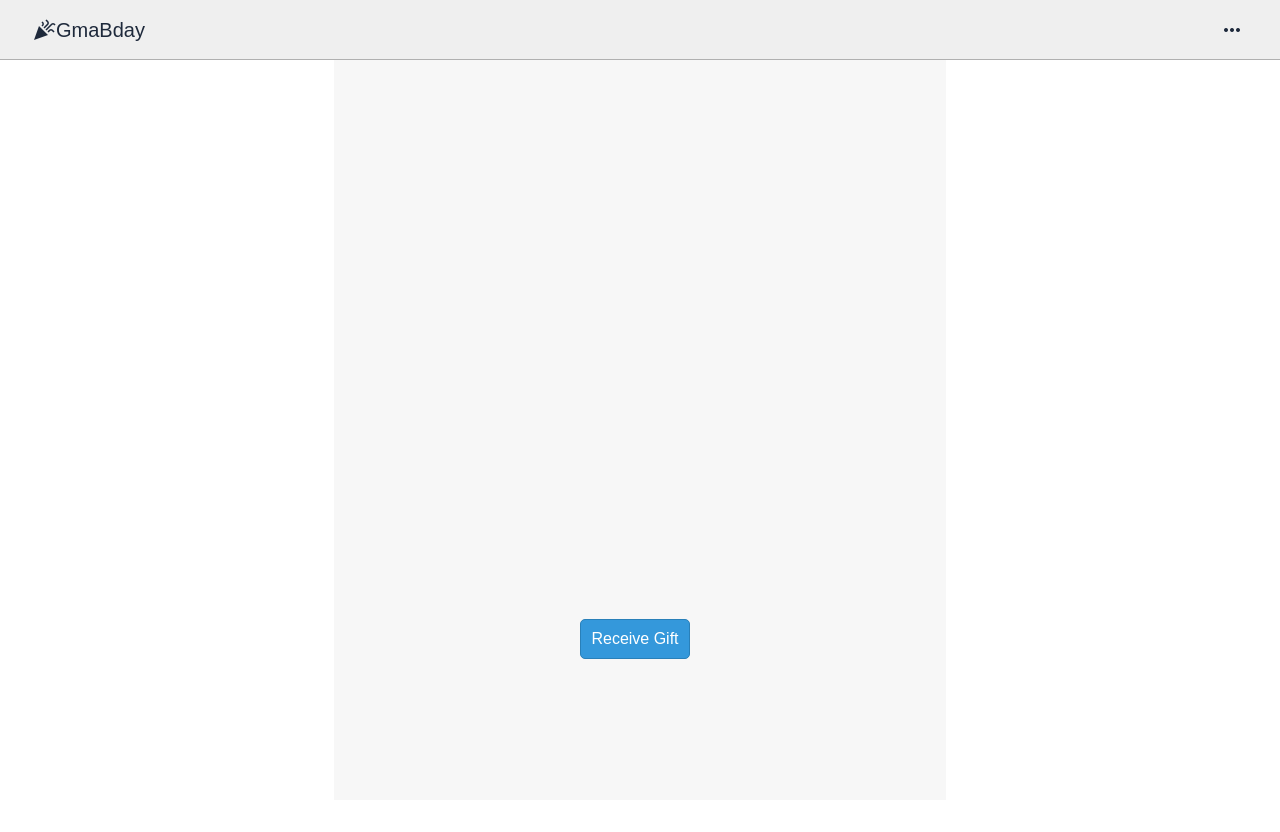
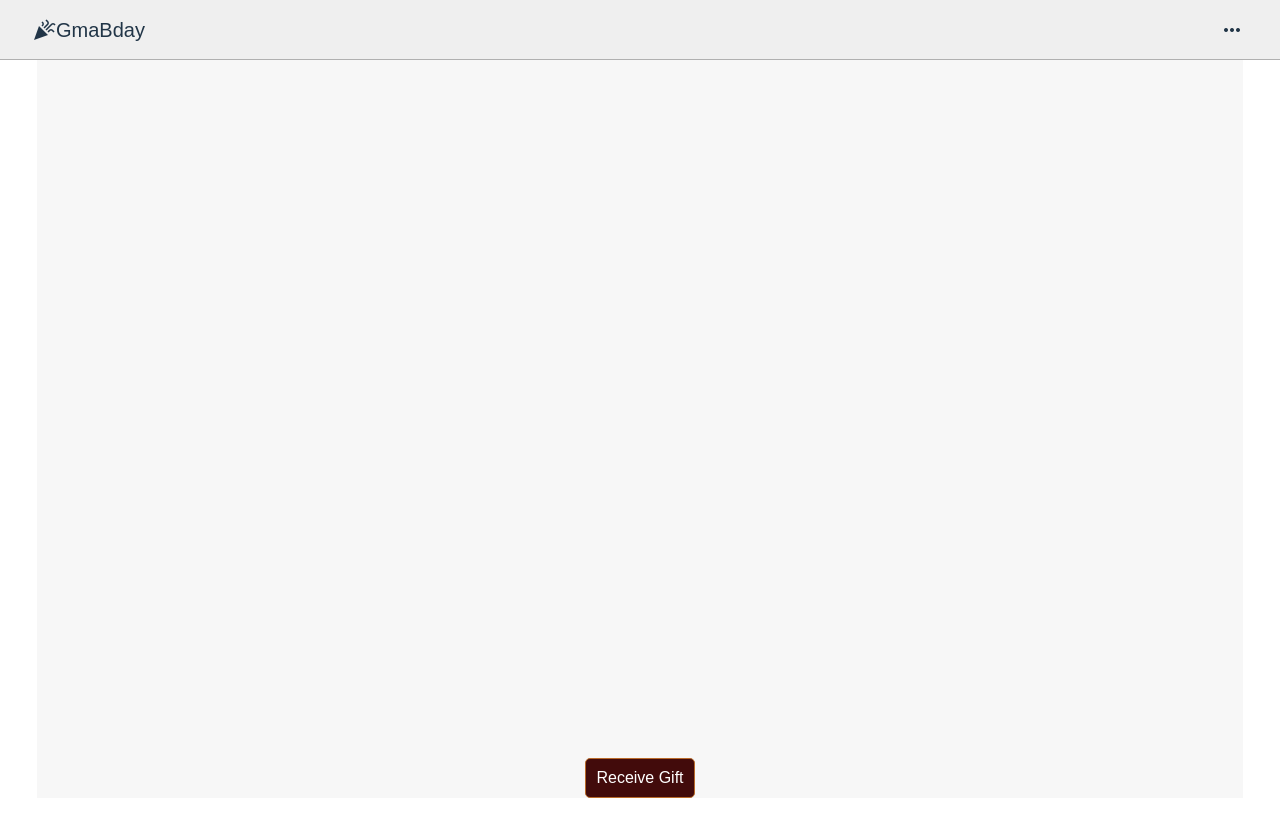
Before and after one commit to JoeWilder/BirthdayWebsite, a Vue app: page /choice1 in a window 1280 px wide. Built offline with nearby package versions, Linux system fonts and the light colour scheme.

Commit message:
Update UI for mobile

```diff
--- a/src/App.vue
+++ b/src/App.vue
@@ -1,44 +1,23 @@
 <template>
-  <div :class="{ darkMode: isDarkMode }" class="app">
+  <div class="app">
     <TitleBar/>
-    <router-view @toggle-changed="handleToggleChange" class="main-feed"/>
+    <router-view class="main-feed"/>
   </div>
 </template>
 
 
 <script setup lang="ts">
-import { ref } from 'vue';
 import TitleBar from './components/TitleBar.vue'
-
-const isDarkMode = ref(false);
-const handleToggleChange = () => {
-  isDarkMode.value = !isDarkMode.value;
-};
 
 </script>
 
 
 <style lang="scss">
 :root {
-  //--primary: #5aeac4;
-  //--primary-alt: #229fc5;
-  --post-icons: #000000;
-  --sidebar-accent: #6dafad;
-  --sidebar-icons: #1e293b;
-  --sidebar-hover: #e8e8e8;
-  --sidebar-highlight: #87dad8;
-  //--dark-alt: #334155;
   --titlebar-background: #efefef;
   --titlebar-divider: #b0b0b0;
   --background: #f7f7f7;
-  --title-text: #1e293b;
   --text: #5683c9;
-  --sidebar-width: 200px;
-  --text-bubble: #e9e9e9;
-  --text-bubble-hover: #e0e0e0;
-  --app-side-divider: #d7d7d7;
-  --searchbar-background: #fff;
-  --searchbar-border: #fff
 }
 
 * {
@@ -46,11 +25,7 @@ const handleToggleChange = () => {
   padding: 0;
   box-sizing: border-box;
   font-family: 'Fira sans', sans-serif;
-
-
 }
-
-
 
 button {
   cursor: pointer;
@@ -62,53 +37,44 @@ button {
 
 html, body {
   height: 100%;
+  margin: 0;
 }
-
 
 .app {
   display: flex;
-
-  background-color: var(--background); // Move this line here
-
-
+  background-color: var(--background);
 
   main {
-    flex: 1 1 0;
+    flex: 1;
     padding: 2rem;
 
     @media (max-width: 896px) {
-      padding-left: 6rem;
+      padding: 1rem;
     }
   }
-
-
 }
 
-
 .title-bar {
-  position: absolute;
+  position: fixed;
   top: 0;
   left: 0;
   width: 100%;
   z-index: 2;
 }
 
-
-
 .main-feed {
-
-  margin-top: 100px;
-  z-index: 1;
-  margin-left: 300px; /* Same as sidebar width */
-  margin-right: 300px; /* Add buffer margin to the right */
+  margin-top: 80px; /* Adjust the margin-top value */
   position: relative;
   transition: margin-left 0.3s ease, padding 0.3s ease, font-size 0.3s ease;
 
   @media (max-width: 896px) {
-    margin-left: 0; /* Remove margin on the left when the screen is narrow */
-    margin-right: 0; /* Remove buffer margin on the right when the screen is narrow */
+    margin-top:300px;
   }
 
+  @media (min-width: 897px) {
+    margin-left: 300px;
+    margin-right: 300px;
+  }
 }
 
 </style>
--- a/src/views/choice1.vue
+++ b/src/views/choice1.vue
@@ -1,63 +1,81 @@
 <template>
-  <div :class="{ buttonClicked: buttonClicked }" class="full-page-container">
+  <div class="scroll-lock">
+    <div :class="{ 'buttonClicked': giftButtonClicked }" class="christmas-dove-trip">
 
       <h1 class="overlay-text">Oh No you chose the wrong button!!!</h1>
-    <p class="overlay-text">&nbsp;</p>
-    <p class="aligncenter">
-      <img src="../assets/scary_face.jpg" alt="Scary Face" class="full-page-image" />
-    </p>
+      <img src="../assets/scary_face.jpg" alt="Scary Face" class="christmas-dove-img" />
+
+    </div>
     <button @click="playScaryMusic">Receive Gift</button>
-    <p class="overlay-text">&nbsp;</p>
   </div>
-
 </template>
 
 <script setup>
 import sound from "../assets/scary_sound.mp3";
-  import {ref} from "vue";
-
+import { ref, onBeforeUnmount, onMounted } from "vue";
+const audio = new Audio(sound);
 
 const playScaryMusic = () => {
-    const audio = new Audio(sound);
   audio.play();
-    handleButtonClicked()
+  handleButtonClicked();
 };
 
-  const buttonClicked = ref(false);
+const giftButtonClicked = ref(false);
 const handleButtonClicked = () => {
-    buttonClicked.value = true;
+  giftButtonClicked.value = true;
 };
 
+onMounted(() => {
+  document.body.classList.add('no-scroll');
+});
 
+onBeforeUnmount(() => {
+  document.body.classList.remove('no-scroll');
+});
 </script>
 
 <style scoped>
-
-
-
-/* Apply these styles to make the image take up the whole page */
-.full-page-container {
-  position: relative;
-  height: 100vh; /* Full height of the viewport */
-  margin: 0;
+.no-scroll {
+  overflow: hidden;
 }
 
-.full-page-image {
+.christmas-dove-trip {
   opacity: 0;
-  width: 100%;
-  height: 100%;
-  object-fit: cover; /* This ensures the image covers the entire container */
+  text-align: center;
+  color: #fff;
+  background-color: #87CEEB; /* Light Blue background */
+  padding: 20px;
+  border-radius: 10px;
+  transition: opacity 1s; /* Add a transition for a smoother opacity change */
+  display: flex;
+  flex-direction: column;
+  justify-content: center;
+  align-items: center;
+  position: relative;
+  z-index: 1; /* Ensure the text is below the title bar */
 }
 
 .overlay-text {
   opacity: 0;
-  position: absolute;
-  top: 50%;
-  left: 50%;
-  transform: translate(-50%, -50%);
   color: #c90101;
   text-align: center;
-  z-index: 1;
+  font-size: 2em; /* Increase font size for a larger text */
+  margin-top: 20px; /* Add margin to separate text from image */
+}
+
+.christmas-dove-img {
+  width: 100%; /* Make the image take up the full width of the container */
+  max-height: 70vh; /* Set maximum height to 70% of viewport height */
+  object-fit: cover;
+  border-radius: 50%;
+}
+
+.christmas-dove-trip.buttonClicked {
+  opacity: 1;
+}
+
+.christmas-dove-trip.buttonClicked .overlay-text {
+  opacity: 1;
 }
 
 button {
@@ -65,17 +83,17 @@ button {
   font-size: 16px;
   cursor: pointer;
   text-decoration: none;
-  background-color: #3498db;
+  background-color: #420b0b;
   color: #ffffff;
-  border: 1px solid #2980b9;
+  border: 1px solid #b96a29;
   border-radius: 5px;
-  margin-right: 10px; /* Add spacing between links */
+  margin-top: 20px; /* Add spacing between button and dove image */
   transition: background-color 0.3s ease;
 }
 
-.buttonClicked .overlay-text,
-.buttonClicked .full-page-image {
-  opacity: 1;
+@media (max-width: 768px) {
+  .christmas-dove-img {
+    max-height: 50vh; /* Adjust max height for smaller screens */
   }
-
+}
 </style>
--- a/src/views/choice2.vue
+++ b/src/views/choice2.vue
@@ -37,4 +37,16 @@ section {
   margin-top: 20px; /* Adjust the margin as needed */
 }
 
+/* Media query for smaller screens */
+@media (max-width: 768px) {
+  section {
+    margin-top: 200px; /* Adjust margin for smaller screens */
+  }
+
+  .wall-of-text {
+    margin-top: 1300px; /* Adjust margin for smaller screens */
+    padding: 10px; /* Add padding for better readability on small screens */
+  }
+}
+
 </style>
```
Lines whose indentation alone changed are shown as unchanged.
